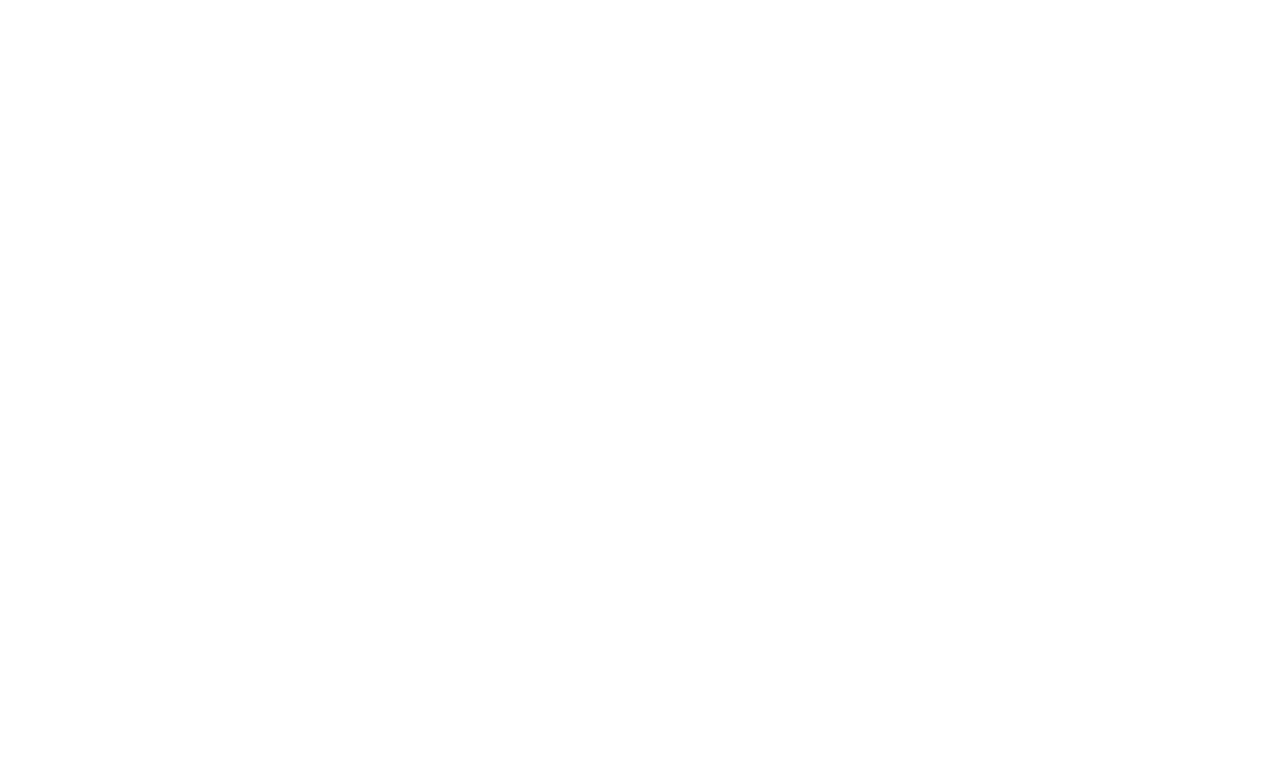
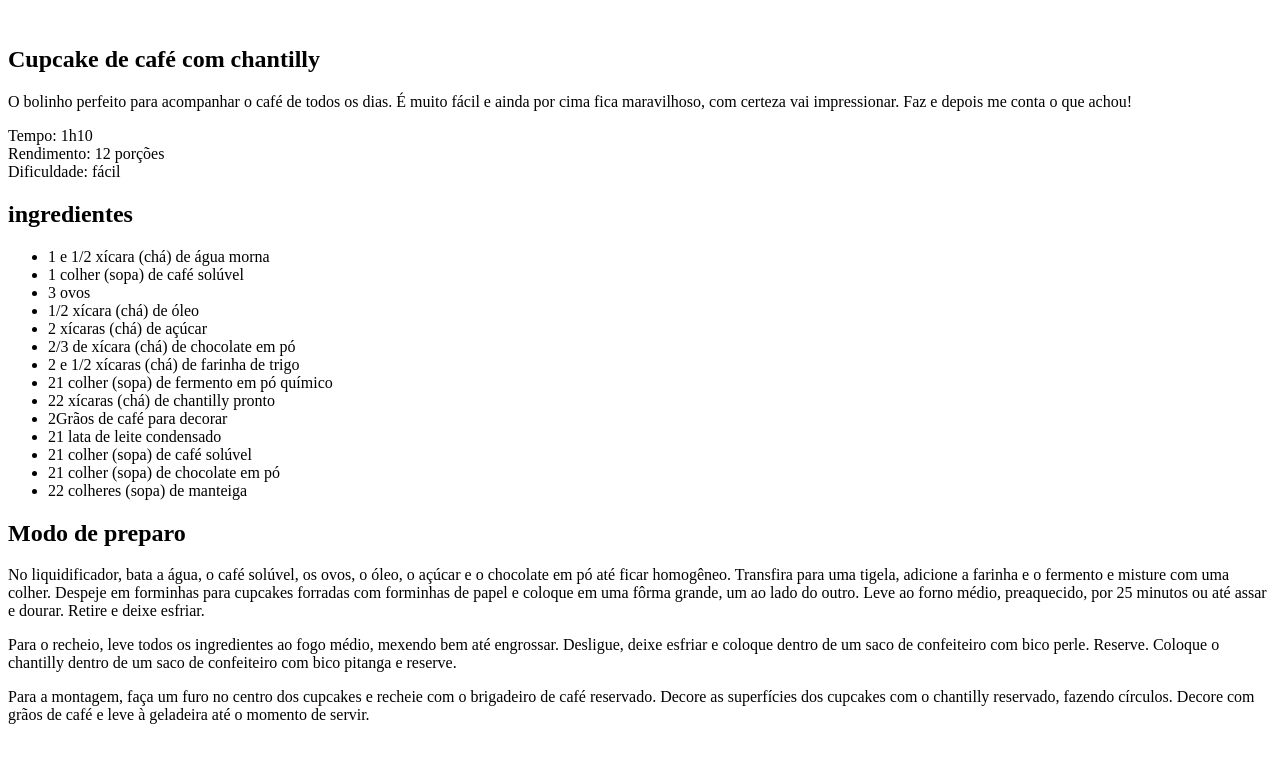
Before and after one commit to willianpm/Projeto-Rocketseat-Pagina-de-Receita, a plain HTML site: page index.html in a window 1280 px wide. Drawn offline with Linux system fonts and the light colour scheme.

Commit message:
Initial HTML structure

```diff
--- a/index.html
+++ b/index.html
@@ -5,5 +5,65 @@
     <meta name="viewport" content="width=device-width, initial-scale=1.0" />
     <title>Página de Receita</title>
   </head>
-  <body></body>
+  <body>
+    <div id="page">
+      <img src="" alt="" />
+      <main>
+        <section id="about">
+          <h1>Cupcake de café com chantilly</h1>
+          <p>
+            O bolinho perfeito para acompanhar o café de todos os dias. É muito
+            fácil e ainda por cima fica maravilhoso, com certeza vai
+            impressionar. Faz e depois me conta o que achou!
+          </p>
+          <p>
+            Tempo: 1h10 <br />
+            Rendimento: 12 porções <br />
+            Dificuldade: fácil
+          </p>
+        </section>
+        <section id="ingredients"></section>
+        <h2>ingredientes</h2>
+        <ul>
+          <li>1 e 1/2 xícara (chá) de água morna</li>
+          <li>1 colher (sopa) de café solúvel</li>
+          <li>3 ovos</li>
+          <li>1/2 xícara (chá) de óleo</li>
+          <li>2 xícaras (chá) de açúcar</li>
+          <li>2/3 de xícara (chá) de chocolate em pó</li>
+          <li>2 e 1/2 xícaras (chá) de farinha de trigo</li>
+          <li>21 colher (sopa) de fermento em pó químico</li>
+          <li>22 xícaras (chá) de chantilly pronto</li>
+          <li>2Grãos de café para decorar</li>
+          <li>21 lata de leite condensado</li>
+          <li>21 colher (sopa) de café solúvel</li>
+          <li>21 colher (sopa) de chocolate em pó</li>
+          <li>22 colheres (sopa) de manteiga</li>
+        </ul>
+        <section id="preparation"></section>
+        <h2>Modo de preparo</h2>
+        <p>
+          No liquidificador, bata a água, o café solúvel, os ovos, o óleo, o
+          açúcar e o chocolate em pó até ficar homogêneo. Transfira para uma
+          tigela, adicione a farinha e o fermento e misture com uma colher.
+          Despeje em forminhas para cupcakes forradas com forminhas de papel e
+          coloque em uma fôrma grande, um ao lado do outro. Leve ao forno médio,
+          preaquecido, por 25 minutos ou até assar e dourar. Retire e deixe
+          esfriar.
+        </p>
+        <p>
+          Para o recheio, leve todos os ingredientes ao fogo médio, mexendo bem
+          até engrossar. Desligue, deixe esfriar e coloque dentro de um saco de
+          confeiteiro com bico perle. Reserve. Coloque o chantilly dentro de um
+          saco de confeiteiro com bico pitanga e reserve.
+        </p>
+        <p>
+          Para a montagem, faça um furo no centro dos cupcakes e recheie com o
+          brigadeiro de café reservado. Decore as superfícies dos cupcakes com o
+          chantilly reservado, fazendo círculos. Decore com grãos de café e leve
+          à geladeira até o momento de servir.
+        </p>
+      </main>
+    </div>
+  </body>
 </html>
```
